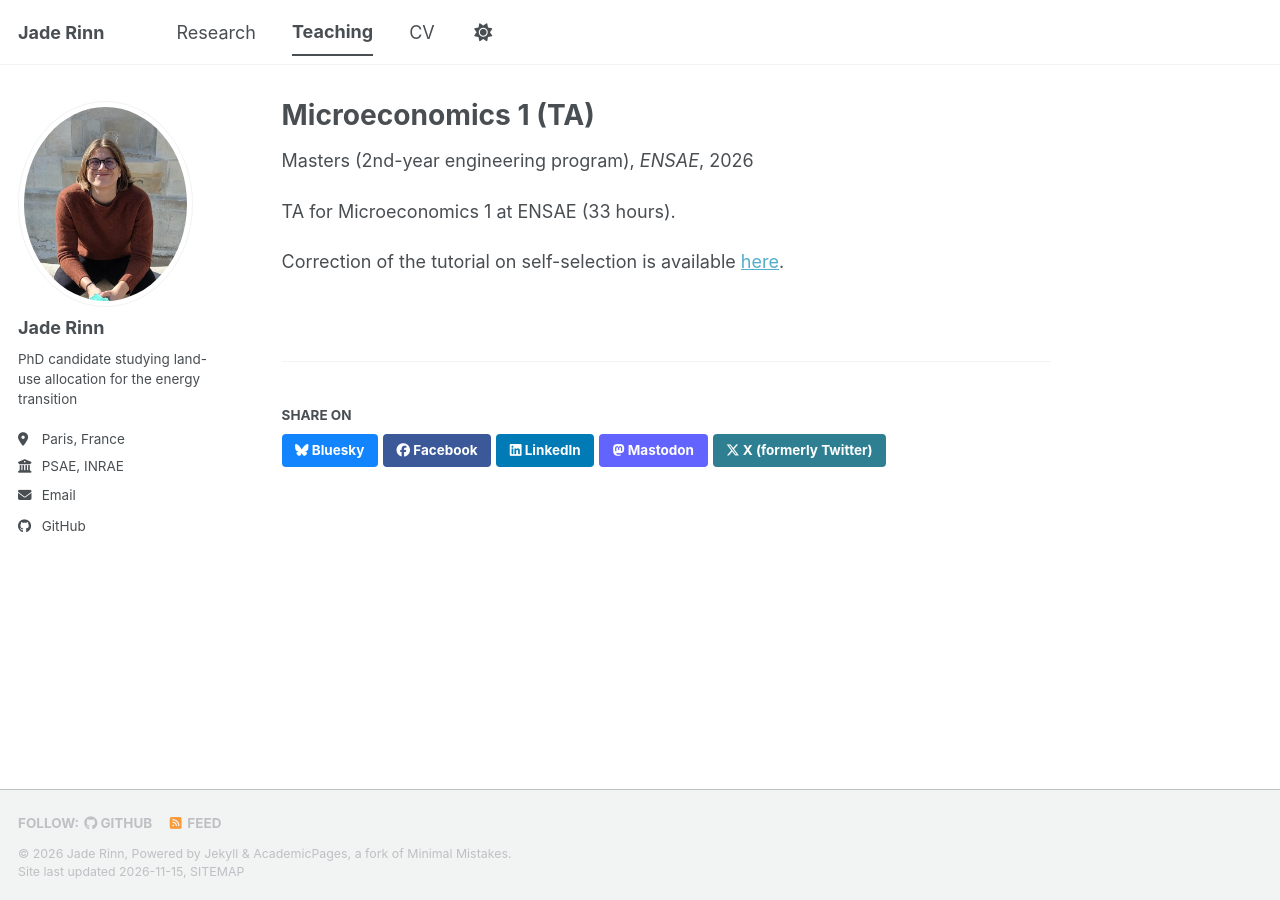
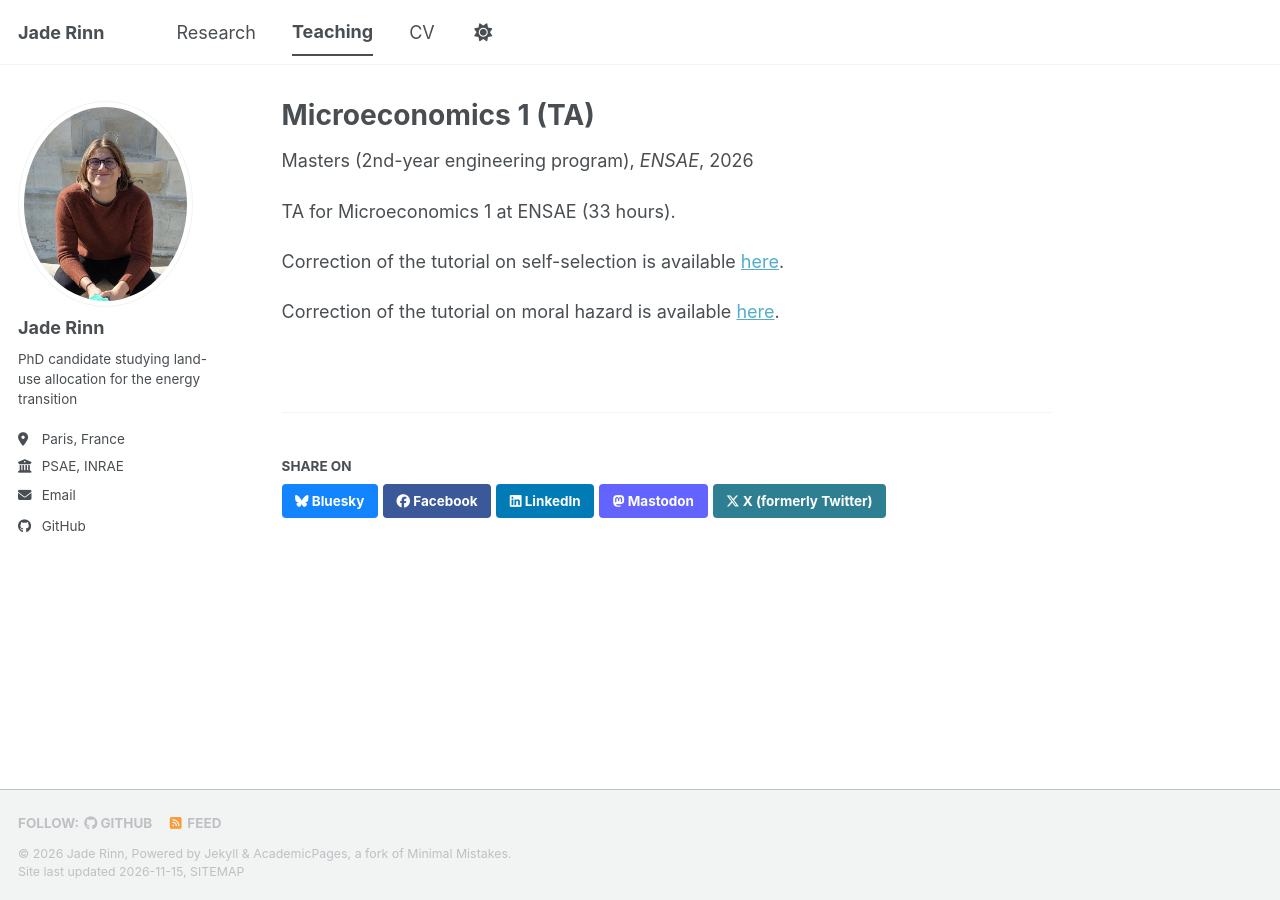
Before and after one commit to jaderinn/jaderinn.github.io, a Jekyll site: the page built from _teaching/2026-microeconomics-1.md, in a window 1280 px wide. Built offline with Jekyll 4.4.1, drawn with Linux system fonts in a browser that asks for light colours; a style sheet for code colours, icons or effects is not loaded.

Commit message:
Add moral hazard tutorial correction link to teaching page

```diff
--- a/_teaching/2026-microeconomics-1.md
+++ b/_teaching/2026-microeconomics-1.md
@@ -11,3 +11,5 @@ professor: "Pr Philippe Choné"
 TA for Microeconomics 1 at ENSAE (33 hours).
 
 Correction of the tutorial on self-selection is available [here]({{ site.baseurl }}/files/Detailed_correction_selfselection_tutorial.pdf).
+
+Correction of the tutorial on moral hazard is available [here]({{ site.baseurl }}/files/Detailed_correction_moralhazard_tutorial.pdf).
```
